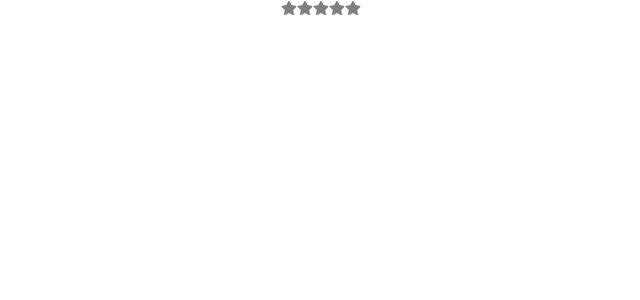
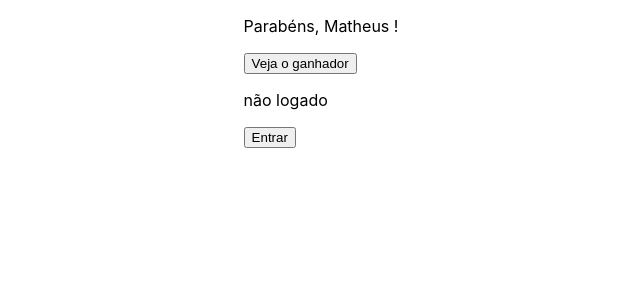
Before and after one commit to freitas022/reactjs-building-an-interface, a React (Create React App) app: page / in a window 1280 px wide. Shown: the top 300 px of the page, without its empty margins (319-959 px from the left). Built offline with nearby package versions, Linux system fonts and the light colour scheme.

Commit message:
UseEffect Hook part 1

```diff
--- a/src/App.js
+++ b/src/App.js
@@ -1,34 +1,38 @@
+import { useState } from 'react';
 import './App.css';
-import { useState } from 'react';
-import { FaStar } from "react-icons/fa";
-
-function handleClick() {
-  console.log("Obrigado pela sua avalição.")
-}
-
-const createArray = (lenght) => [
-  ...Array(lenght)
-];
-
-function Star({ selected = false, onSelect }) {
-  return <FaStar color={selected ? "yellow" : "gray"}
-    onClick={onSelect} />;
-}
-
-function StarRating({ totalStars = 5 }) {
-  const [selectedStars, setSelectedStars] = useState(0);
-  return (
-    <>
-      {createArray(totalStars).map((n, i) => (
-        <Star key={i} selected={selectedStars > i}
-          onSelect={() => setSelectedStars(i + 1)} />
-      ))}
-    </>
-  )
-}
+import { useEffect } from 'react';
 
 function App() {
-  return <StarRating totalStars={5} />;
+
+  const [name, setName] = useState("Matheus");
+  const [admin, setAdmin] = useState(false);
+
+  useEffect(() => {
+    console.log(`Parabéns, ${name}`)
+  }, [name])
+
+  useEffect(() => {
+    console.log(
+      `O usuário: ${
+        admin ? "é admin" : "não é admin"
+      }`
+    )
+  }, [admin])
+
+  return (
+    <section>
+      <p>Parabéns, {name} !</p>
+      <button onClick={() => setName("João")}>
+          Veja o ganhador
+      </button>
+      <p>
+        {admin ? "usuário logado" : "não logado"}
+      </p>
+      <button onClick={() => setAdmin(true)}>
+          Entrar
+      </button>
+    </section>
+  );
 }
 
 export default App;
```
